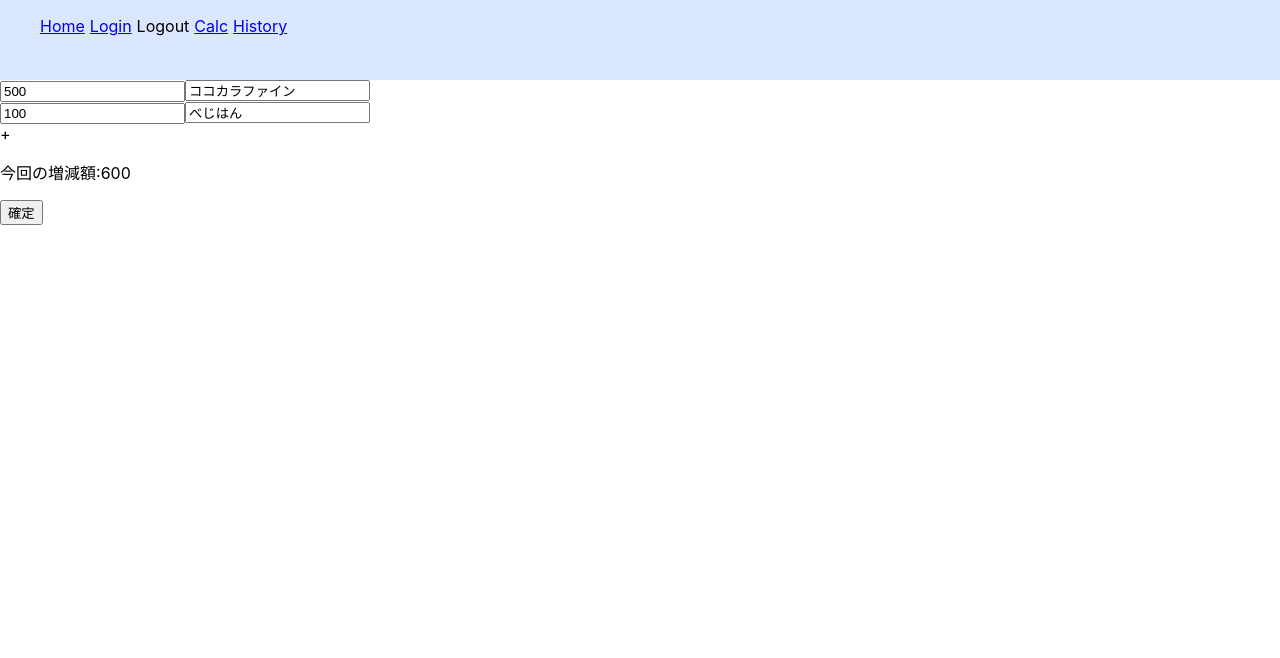
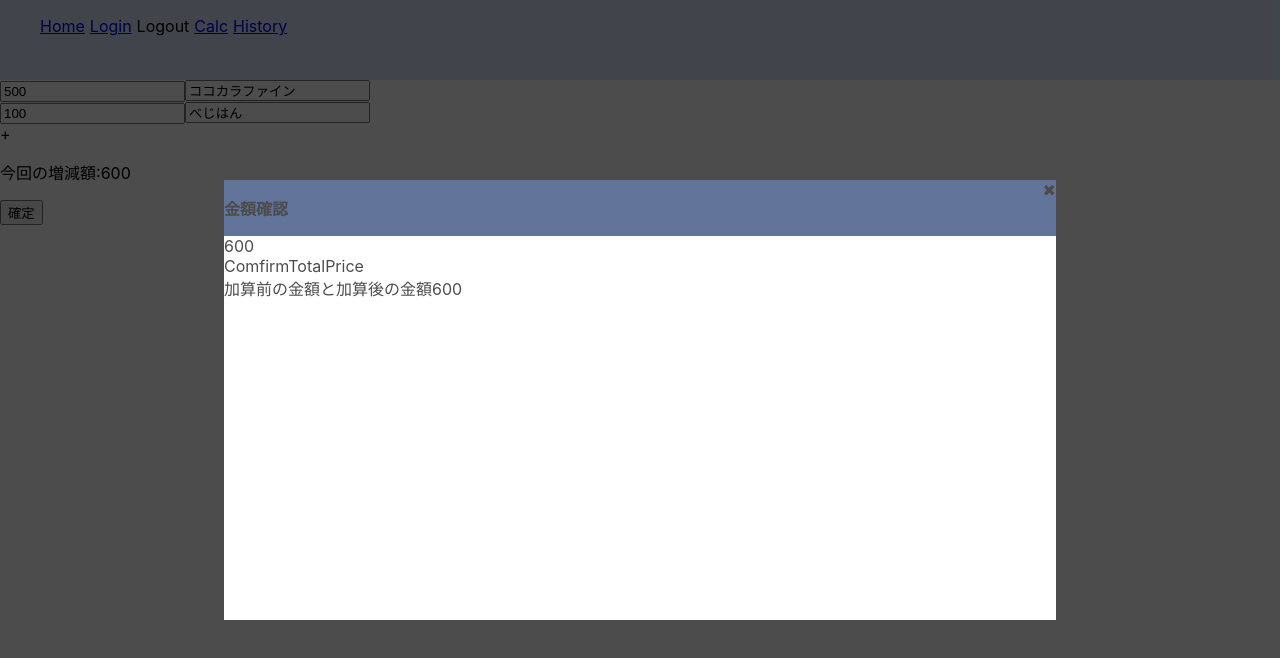
Before and after one commit to Chigusa-Sato/split-expenses, a React (Create React App) app: page /calculation in a window 1280 px wide. Both pictures are taken after a click on the button "確定". Shown: the top 658 px of the page. Built offline with nearby package versions, Linux system fonts and the light colour scheme.

Commit message:
金額確認モーダル モーダルの雛形を作成

```diff
--- /dev/null
+++ b/src/components/ComfirmTotalPrice.tsx
@@ -0,0 +1,16 @@
+import React from 'react';
+
+type Props = {
+  totalPrice?: number;
+};
+
+const ComfirmTotalPrice = (props: Props) => {
+  return (
+    <>
+      <div>ComfirmTotalPrice</div>
+      加算前の金額と加算後の金額
+      {props.totalPrice}
+    </>
+  );
+};
+export default ComfirmTotalPrice;
--- /dev/null
+++ b/src/components/organisms/Modal.tsx
@@ -0,0 +1,79 @@
+import React from 'react';
+import ComfirmTotalPrice from '../ComfirmTotalPrice';
+type Props = {
+  modalTitle: string;
+  modalName: string;
+  showldShow: boolean;
+  hideModal?: () => void;
+  totalPrice?: number;
+};
+
+const Modal = (props: Props) => {
+  return (
+    <>
+      {props.showldShow ? (
+        <div
+          style={{
+            background: 'black',
+            opacity: '70%',
+            width: '100vw',
+            height: '100vh',
+            zIndex: '1',
+            position: 'fixed',
+            top: '0px',
+            display: 'flex',
+            justifyContent: 'center',
+            alignItems: 'center',
+          }}
+        >
+          <div
+            style={{
+              background: 'white',
+              width: '65vw',
+              height: '55vh',
+              zIndex: '2',
+            }}
+          >
+            <div
+              style={{
+                display: 'flex',
+                justifyContent: 'space-between',
+                width: '100%',
+                background: '#223a70',
+              }}
+            >
+              <p
+                style={{
+                  fontWeight: 'bold',
+                  display: 'inline-block',
+                }}
+              >
+                {props.modalTitle}
+              </p>
+              <span
+                style={{ display: 'inline-block' }}
+                onClick={props.hideModal}
+              >
+                ✖
+              </span>
+            </div>
+            {props.totalPrice}
+
+            {/* 表示内容を出し分ける */}
+            {props.modalName === 'modal_confirmTotalPrice' ? (
+              <ComfirmTotalPrice
+                totalPrice={props.totalPrice}
+              ></ComfirmTotalPrice>
+            ) : (
+              <></>
+            )}
+          </div>
+        </div>
+      ) : (
+        <></>
+      )}
+    </>
+  );
+};
+
+export default Modal;
--- a/src/pages/Calculation.tsx
+++ b/src/pages/Calculation.tsx
@@ -1,6 +1,7 @@
 import Input from '../components/atoms/Input';
 import { useState, useEffect } from 'react';
 import Button from '../components/atoms/Button';
+import Modal from '../components/organisms/Modal';
 type paymentType = { id: number; price: number; seller: string };
 
 let initialPaymentList: paymentType[] = [
@@ -13,6 +14,9 @@ const Calculation = () => {
   const [paymentList, setPaymentList] =
     useState<paymentType[]>(initialPaymentList);
   const [totalPrice, setTotalPrice] = useState<number>(0);
+  const [modalName, setModalName] = useState<string>('');
+  const [showldShowModal, setShowldShowModal] = useState<boolean>(false);
+
   //boolean型のstateを作成
   const [update, setUpdata] = useState<boolean>(false);
 
@@ -94,7 +98,24 @@ const Calculation = () => {
       <div>
         <p>今回の増減額:{totalPrice}</p>
       </div>
-      <Button text="確定" onClick={() => addTotalPriceToCurrentMonth()} />
+      <Button
+        text="確定"
+        onClick={() => {
+          addTotalPriceToCurrentMonth();
+          setModalName('modal_confirmTotalPrice');
+          setShowldShowModal(true);
+        }}
+      />
+      <Modal
+        showldShow={showldShowModal}
+        modalTitle="金額確認"
+        modalName={modalName}
+        totalPrice={totalPrice}
+        hideModal={() => {
+          setModalName('');
+          setShowldShowModal(false);
+        }}
+      />
     </>
   );
 };
```
Also changed, not shown: src/components/atoms/Overlay.tsx (added, +29 -0 lines).
